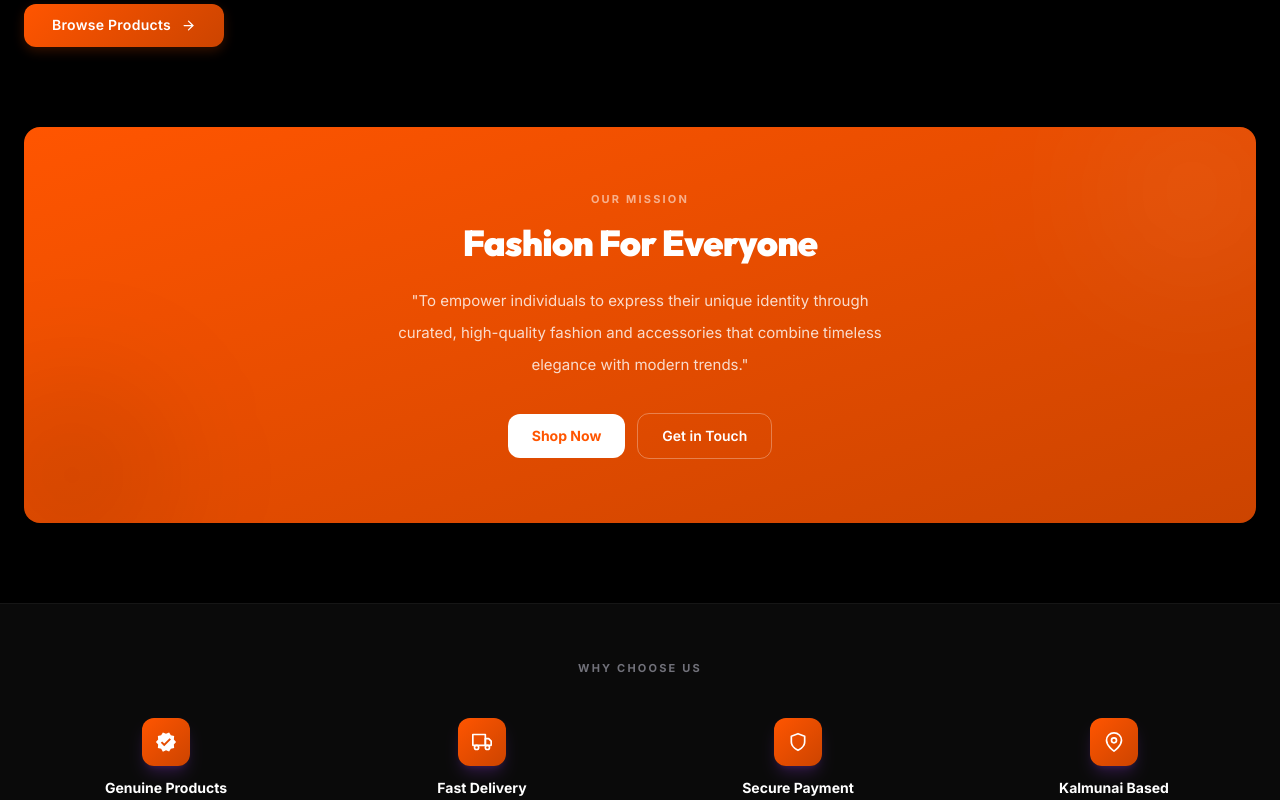
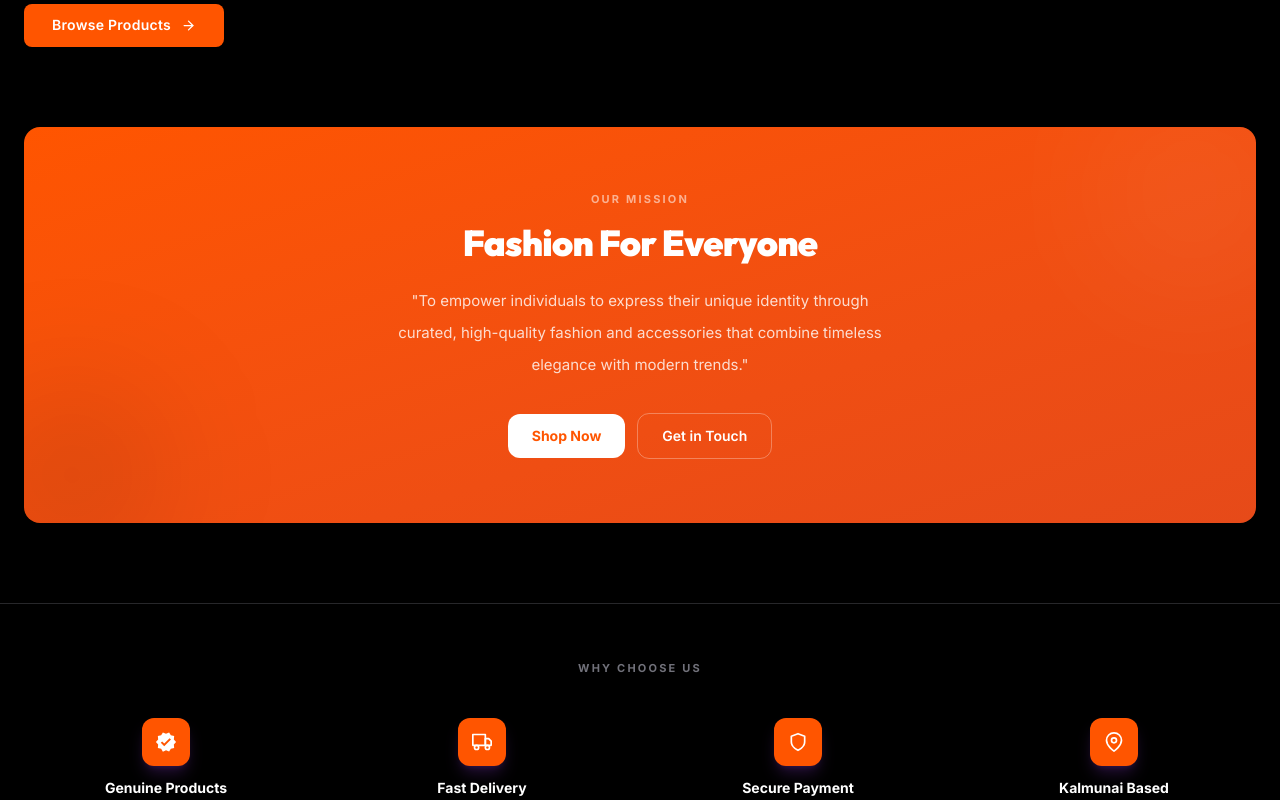
Before and after one commit to mohamedsamthi/make-to-be, a React (Vite) app: page /about in a window 1280 px wide. Shown: the part 1180-1980 px from the top of the page. Built offline with nearby package versions, Linux system fonts and the light colour scheme; no server answers; the database is empty.

Commit message:
Style: Pivot to minimal corporate aesthetic with flat colors and no gradients

```diff
--- a/src/index.css
+++ b/src/index.css
@@ -1,43 +1,47 @@
 @import "tailwindcss";
 
 :root {
-  /* DARK MODE (Default) - Professional Orange & Black */
-  --color-primary: #0a0a0a;
-  --color-primary-light: #161616;
+  /* MINIMAL CORPORATE DARK (Default) */
+  --color-primary: #000000;
+  --color-primary-light: #111111;
   --color-accent: #ff5500;
   --color-accent-light: #ff7733;
-  --color-accent-dark: #cc4400;
+  --color-accent-dark: #e64a19;
   --color-gold: #ff9900;
   --color-gold-light: #ffaa33;
   --color-surface: #000000;
-  --color-surface-light: #0d0d0d;
-  --color-surface-card: #0a0a0a;
+  --color-surface-light: #0a0a0a;
+  --color-surface-card: #000000;
   --color-text-primary: #ffffff;
   --color-text-secondary: #a1a1aa;
   --color-text-muted: #71717a;
   --color-success: #10b981;
-  --color-warning: #ff9900;
+  --color-warning: #f59e0b;
   --color-danger: #ef4444;
-  --color-border: rgba(255, 255, 255, 0.05);
+  --color-border: #27272a;
   --font-family-heading: 'Outfit', -apple-system, BlinkMacSystemFont, "Segoe UI", Roboto, sans-serif;
   --font-family-body: 'Inter', -apple-system, BlinkMacSystemFont, "Segoe UI", Roboto, sans-serif;
 }
 
 [data-theme="light"] {
+  /* MINIMAL CORPORATE LIGHT */
   --color-primary: #ffffff;
   --color-primary-light: #f4f4f5;
   --color-accent: #ff5500;
   --color-accent-light: #ff7733;
-  --color-accent-dark: #cc4400;
+  --color-accent-dark: #e64a19;
   --color-gold: #ff9900;
   --color-gold-light: #ffaa33;
   --color-surface: #ffffff;
   --color-surface-light: #fafafa;
   --color-surface-card: #ffffff;
   --color-text-primary: #000000;
-  --color-text-secondary: #000000;
-  --color-text-muted: #111111;
-  --color-border: rgba(0, 0, 0, 0.12);
+  --color-text-secondary: #18181b;
+  --color-text-muted: #52525b;
+  --color-success: #10b981;
+  --color-warning: #f59e0b;
+  --color-danger: #ef4444;
+  --color-border: #e4e4e7;
 }
 
 @theme {
@@ -237,67 +241,36 @@
   animation: slideInRight 0.5s ease-out forwards;
 }
 
-.animate-pulse-soft {
-  animation: pulse 2s ease-in-out infinite;
-}
-
-.animate-float {
-  animation: float 3s ease-in-out infinite;
-}
-
-.animate-scroll-left {
-  animation: scrollLeft 30s linear infinite;
-}
-
-.animate-scroll-right {
-  animation: scrollRight 30s linear infinite;
-}
-
-.animate-vertical-scroll-slow {
-  animation: verticalScroll 40s linear infinite;
-}
-
-.animate-vertical-scroll-reverse {
-  animation: verticalScrollReverse 40s linear infinite;
-}
-
-.animate-fade-in {
-  animation: fadeIn 0.6s ease-out forwards;
-}
-
-/* ============ GLASS MORPHISM ============ */
+/* ============ CORPORATE SURFACES (Replaces Glass) ============ */
 .glass {
-  background: rgba(15, 23, 42, 0.65);
-  backdrop-filter: blur(16px);
-  -webkit-backdrop-filter: blur(16px);
-  border: 1px solid rgba(255, 255, 255, 0.05);
+  background: var(--color-surface-card);
+  border: 1px solid var(--color-border);
 }
 
 .glass-light {
-  background: rgba(255, 255, 255, 0.03);
-  backdrop-filter: blur(8px);
-  -webkit-backdrop-filter: blur(8px);
-  border: 1px solid rgba(255, 255, 255, 0.05);
+  background: var(--color-surface-light);
+  border: 1px solid var(--color-border);
 }
 
-/* ============ GRADIENT BACKGROUNDS ============ */
+.animate-pulse-soft {
+  animation: none !important;
+}
+
+/* ============ SOLID BACKGROUNDS (Replaces Gradients) ============ */
 .gradient-accent {
-  background: linear-gradient(135deg, var(--color-accent), var(--color-accent-dark));
+  background: var(--color-accent);
 }
 
 .gradient-gold {
-  background: linear-gradient(135deg, var(--color-gold), #d97706);
+  background: var(--color-gold);
 }
 
 .gradient-dark {
-  background: linear-gradient(135deg, var(--color-surface), var(--color-primary));
+  background: var(--color-primary);
 }
 
 .gradient-text {
-  background: linear-gradient(135deg, var(--color-text-primary), var(--color-accent));
-  -webkit-background-clip: text;
-  -webkit-text-fill-color: transparent;
-  background-clip: text;
+  color: var(--color-text-primary);
 }
 
 /* ============ UTILITY CLASSES ============ */
@@ -326,35 +299,34 @@
 }
 
 .card-hover {
-  transition: transform 0.3s cubic-bezier(0.34, 1.56, 0.64, 1), box-shadow 0.3s ease;
+  transition: transform 0.2s ease, box-shadow 0.2s ease;
 }
 .card-hover:hover {
-  transform: translateY(-6px);
-  box-shadow: 0 20px 40px -10px rgba(0, 0, 0, 0.6), 0 0 20px rgba(255, 85, 0, 0.1);
+  transform: translateY(-2px);
+  box-shadow: 0 10px 25px -5px rgba(0, 0, 0, 0.1), 0 8px 10px -6px rgba(0, 0, 0, 0.1);
 }
 
 /* ============ BUTTONS ============ */
 .btn-primary {
-  background: linear-gradient(135deg, var(--color-accent), var(--color-accent-dark));
+  background: var(--color-accent);
   color: white;
   padding: 0.7rem 1.75rem;
-  border-radius: 12px;
+  border-radius: 8px;
   font-weight: 600;
   font-size: 0.875rem;
   border: none;
-  transition: all 0.25s ease;
+  transition: all 0.2s ease;
   display: inline-flex;
   align-items: center;
   justify-content: center;
   gap: 0.6rem;
   letter-spacing: 0.02em;
   white-space: nowrap;
-  box-shadow: 0 4px 12px rgba(255, 85, 0, 0.2);
+  box-shadow: 0 2px 4px rgba(0, 0, 0, 0.05);
 }
 .btn-primary:hover {
-  transform: translateY(-2px);
-  box-shadow: 0 8px 24px rgba(255, 85, 0, 0.4);
-  filter: brightness(1.1);
+  background: var(--color-accent-dark);
+  box-shadow: 0 4px 6px -1px rgba(0, 0, 0, 0.1), 0 2px 4px -2px rgba(0, 0, 0, 0.1);
 }
 .btn-primary:active {
   transform: translateY(0);
@@ -364,11 +336,11 @@
   background: transparent;
   color: var(--color-text-primary);
   padding: 0.7rem 1.75rem;
-  border-radius: 12px;
+  border-radius: 8px;
   font-weight: 600;
   font-size: 0.875rem;
   border: 1px solid var(--color-border);
-  transition: all 0.25s ease;
+  transition: all 0.2s ease;
   display: inline-flex;
   align-items: center;
   justify-content: center;
@@ -376,27 +348,27 @@
   white-space: nowrap;
 }
 .btn-outline:hover {
-  background: var(--color-border);
-  border-color: var(--color-accent-light);
-  transform: translateY(-2px);
+  background: var(--color-surface-light);
+  border-color: var(--color-text-primary);
 }
 
 .btn-gold {
-  background: linear-gradient(135deg, var(--color-gold), #d97706);
+  background: var(--color-gold);
   color: #000;
   padding: 0.7rem 1.75rem;
-  border-radius: 12px;
-  font-weight: 700;
+  border-radius: 8px;
+  font-weight: 600;
   font-size: 0.875rem;
   border: none;
-  transition: all 0.25s ease;
+  transition: all 0.2s ease;
   display: inline-flex;
   align-items: center;
   justify-content: center;
   gap: 0.6rem;
   white-space: nowrap;
+  box-shadow: 0 2px 4px rgba(0, 0, 0, 0.05);
 }
 .btn-gold:hover {
-  transform: translateY(-2px);
-  box-shadow: 0 8px 20px rgba(255, 153, 0, 0.3);
+  background: var(--color-gold-light);
+  box-shadow: 0 4px 6px -1px rgba(0, 0, 0, 0.1), 0 2px 4px -2px rgba(0, 0, 0, 0.1);
 }
--- a/src/pages/customer/HomePage.jsx
+++ b/src/pages/customer/HomePage.jsx
@@ -93,12 +93,7 @@ export default function HomePage() {
       {/* ===== HERO SECTION ===== */}
       <section className="relative pt-4 pb-10 lg:pt-10 lg:pb-16 overflow-hidden">
         {/* Background */}
-        <div className="absolute inset-0">
-          <div className="absolute inset-0 bg-[var(--color-surface)]" />
-          <div className="absolute top-20 right-10 w-96 h-96 bg-[var(--color-accent)]/10 rounded-full blur-3xl animate-pulse-soft" />
-          <div className="absolute bottom-20 left-10 w-80 h-80 bg-[var(--color-gold)]/10 rounded-full blur-3xl animate-pulse-soft" style={{ animationDelay: '1s' }} />
-          <div className="absolute top-1/2 left-1/2 -translate-x-1/2 -translate-y-1/2 w-[600px] h-[600px] bg-[var(--color-accent)]/5 rounded-full blur-3xl" />
-        </div>
+        <div className="absolute inset-0 bg-[var(--color-surface)]" />
 
         <div className="container-custom relative z-10">
           <div className="grid lg:grid-cols-2 gap-8 items-center">
@@ -109,10 +104,10 @@ export default function HomePage() {
                 <span className="text-[9px] font-black uppercase tracking-widest text-[var(--color-text-secondary)]">Now Open for Online Orders</span>
               </div>
 
-              <h1 className="text-3xl sm:text-5xl lg:text-5xl font-black font-[var(--font-family-heading)] leading-tight mb-4">
+              <h1 className="text-3xl sm:text-5xl lg:text-5xl font-black font-[var(--font-family-heading)] leading-tight mb-4 text-[var(--color-text-primary)]">
                 Discover Your
                 <br />
-                <span className="gradient-text">Perfect Style</span>
+                Perfect Style
                 <br />
                 at <span className="text-[var(--color-accent)]">Make To Be</span>
               </h1>
@@ -134,8 +129,8 @@ export default function HomePage() {
 
               <div className="flex flex-wrap gap-5 justify-start">
                 {stats.map((stat, i) => (
-                  <div key={i} className="border-l border-white/10 pl-4 first:border-0 first:pl-0">
-                    <p className="text-xl font-black gradient-text tracking-tight">{stat.value}</p>
+                  <div key={i} className="border-l border-[var(--color-border)] pl-4 first:border-0 first:pl-0">
+                    <p className="text-xl font-black text-[var(--color-text-primary)] tracking-tight">{stat.value}</p>
                     <p className="text-[10px] text-[var(--color-text-muted)] font-bold uppercase tracking-widest">{stat.label}</p>
                   </div>
                 ))}
@@ -145,8 +140,7 @@ export default function HomePage() {
             {/* Right - Featured Product Showcase */}
             <div className="hidden lg:block animate-slideInRight">
               <div className="relative">
-                <div className="absolute inset-0 gradient-accent rounded-3xl blur-3xl opacity-20 animate-pulse-soft" />
-                <div className="relative glass rounded-3xl p-6 overflow-hidden">
+                <div className="relative bg-[var(--color-surface-card)] border border-[var(--color-border)] rounded-2xl p-6 overflow-hidden">
                   <div className="grid grid-cols-2 gap-4">
                     {featuredProducts.slice(0, 4).map((product, i) => (
                       <Link
```
Also changed, not shown: src/components/product/ProductCard.jsx (+13 -13 lines).
